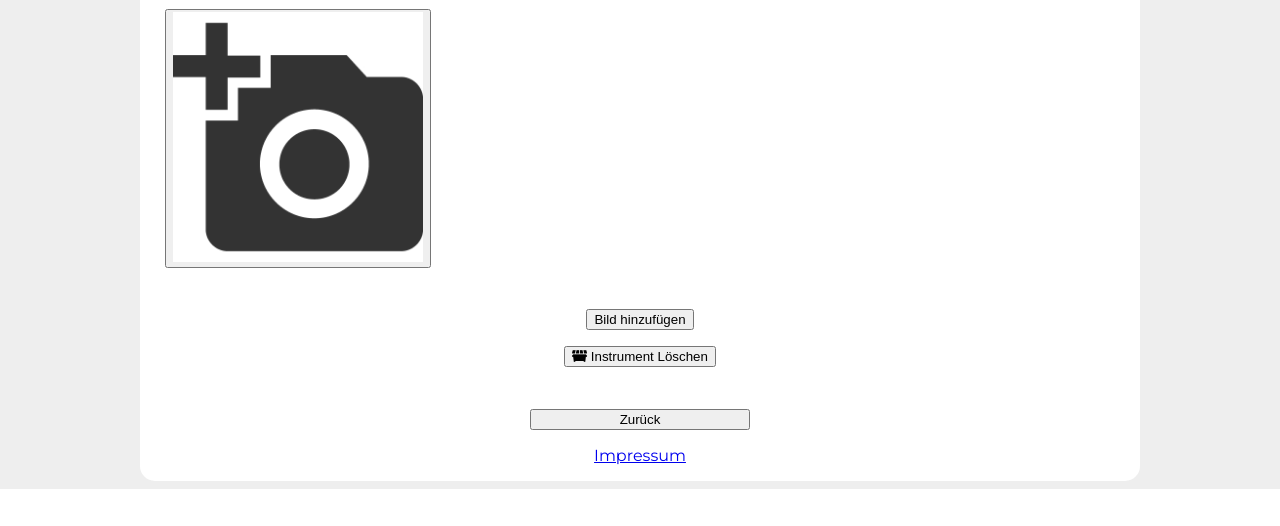
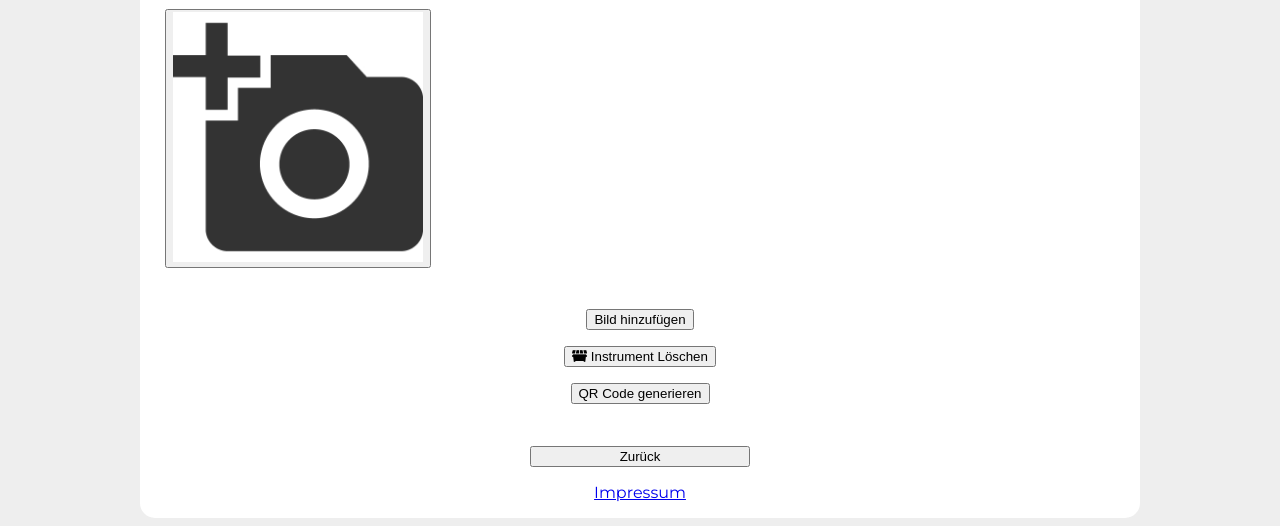
Before and after one commit to Chris-3/MV_inventar, a PHP site: page /Instrument_anzeigen.php?Instrumenten_ID=1 in a window 1280 px wide. Shown: the part 860-1386 px from the top of the page. Before the commit the page ends 1349 px from the top, so only its background shows below. Run offline with PHP 8.4, Linux system fonts and the light colour scheme; data comes from the database, SQL or seed files in the repository; tables that the repository leaves empty hold one stand-in row (values such as "Sample post"); grey boxes marked "Sample" are stand-in pictures.

Commit message:
new Instrument_anzeigen.php Layout

```diff
--- a/Instrument_anzeigen.php
+++ b/Instrument_anzeigen.php
@@ -104,6 +104,12 @@ if (!isset($_GET['Instrumenten_ID'])) {
             <i class="fas fa-dumpster"></i> Instrument Löschen
         </button>
     </p>
+    <p id="button">
+        <button formaction="QR_code.php" type="submit" name="Instrumenten_ID"
+                value="<? $_GET['Instrumenten_ID'] ?>">
+            QR Code generieren
+        </button>
+    </p>
 </form>
 
 <!--<form action="Instrument_loeschen.php" method="GET">-->
--- /dev/null
+++ b/QR_code.php
@@ -0,0 +1 @@
+<?php
```
